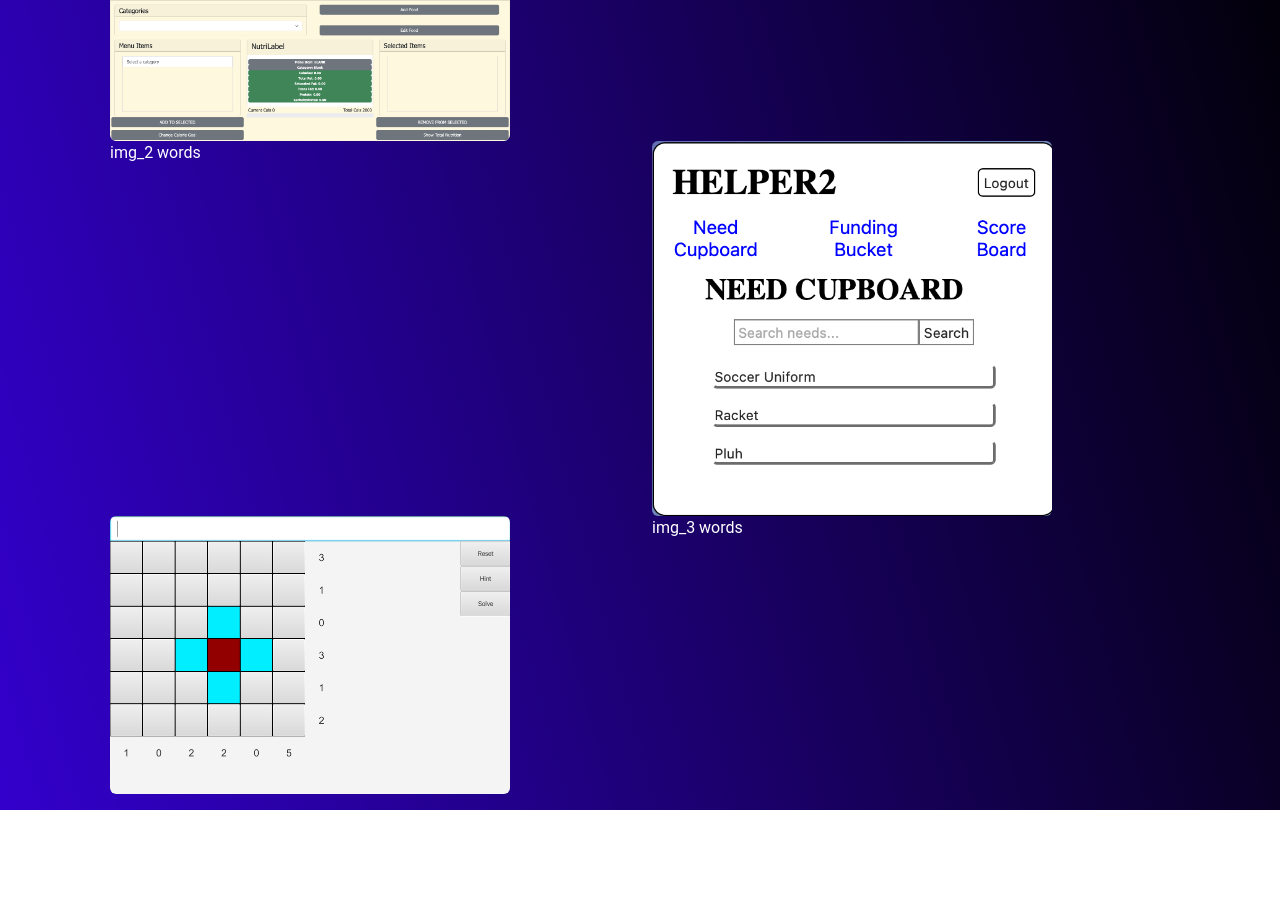
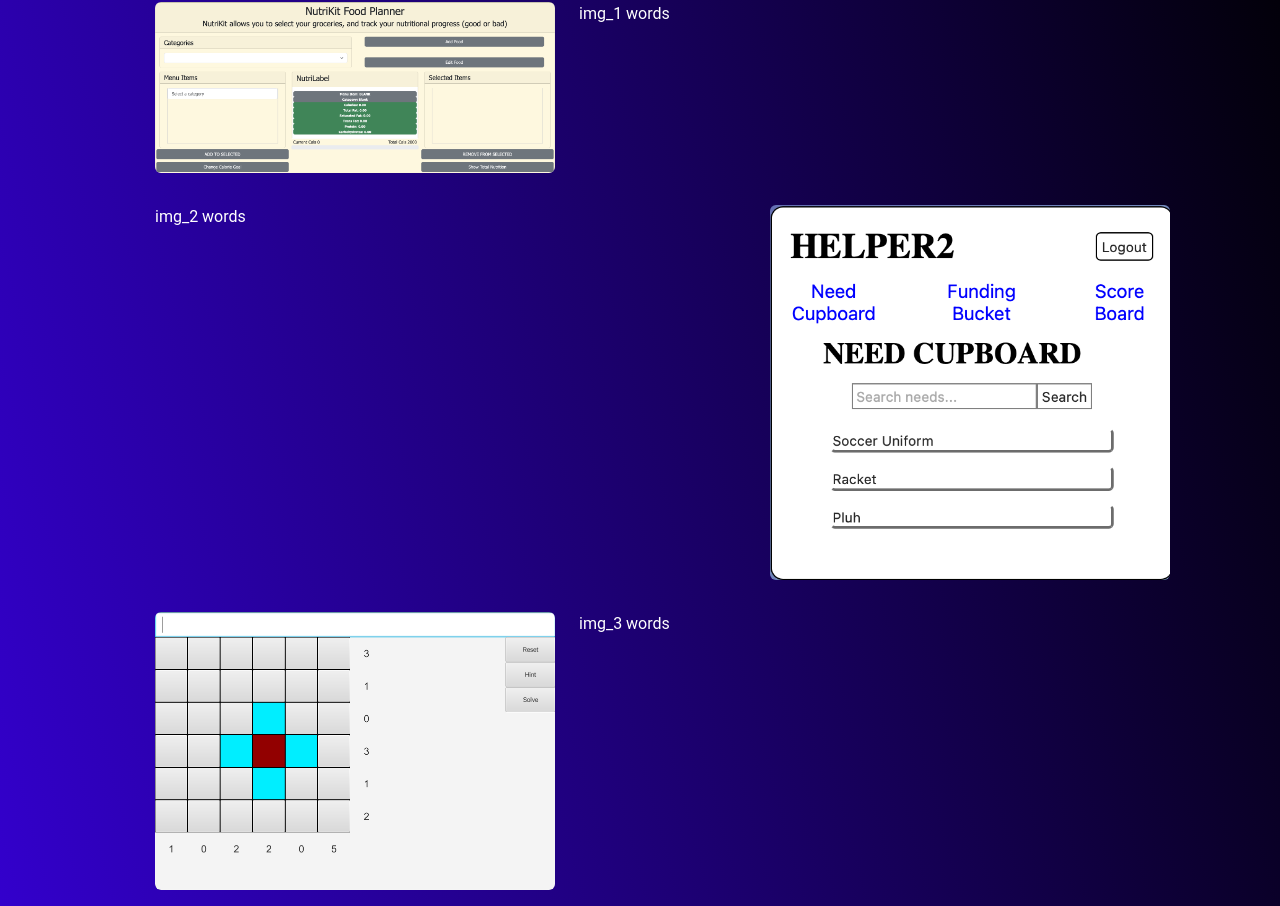
Before and after one commit to wlh3903/Online-Portfolio, a React (Vite) app in the folder online-personal-portfolio/: page / in a window 1280 px wide. Shown: the part 291-1197 px from the top of the page. Before the commit the page ends 1101 px from the top, so only its background shows below. Built offline with nearby package versions, Linux system fonts and the light colour scheme.

Commit message:
images set their sides and words are set where they need to be

```diff
--- a/online-personal-portfolio/src/Components/Projects.css
+++ b/online-personal-portfolio/src/Components/Projects.css
@@ -2,3 +2,22 @@
     display: inline-block;
     vertical-align: middle;
 }
+
+.center {
+    display: flex;
+    align-items: center;
+    justify-items: center;
+}
+
+.shift{
+    margin-left: 45px;
+}
+
+.above-space{
+    margin-top: 2rem;
+}
+
+.image{
+    padding: 0rem;
+    md: 'auto';
+}
--- a/online-personal-portfolio/src/Components/Projects.jsx
+++ b/online-personal-portfolio/src/Components/Projects.jsx
@@ -13,25 +13,25 @@ class Projects extends React.Component{
 
     render(){
         return(
-            <Container>
-                <Row>
-                    <Col>
+            <Container className="shift">
+                <Row className="above-space">
+                    <Col md="auto" >
                         <Image src={NUTRIKITPNG} alt="NutriKit Screenshot" rounded width="400"/>
                     </Col>
                     <Col>
                         <p>img_1 words</p>
                     </Col>
                 </Row>
-                <Row>
+                <Row className="above-space">
                     <Col>
                         <p>img_2 words</p>
                     </Col>
-                    <Col>
+                    <Col md="auto">
                         <Image src={SPORTCONNECTPNG} alt="SportConnect Helper in Screenshot" rounded width="400" />
                     </Col>
                 </Row>
-                <Row>
-                    <Col>
+                <Row className="above-space">
+                    <Col md="auto">
                         <Image src={ARMADAPNG} alt="Armada screenshot" rounded width="400" />
                     </Col>
                     <Col>
--- a/online-personal-portfolio/src/Pages/Home.css
+++ b/online-personal-portfolio/src/Pages/Home.css
@@ -16,3 +16,9 @@ body {
     display: flex;
     justify-content: center;
 }
+
+.project{
+    display: flex;
+    align-items: center;
+    justify-items: center;
+}
--- a/online-personal-portfolio/src/Pages/Home.jsx
+++ b/online-personal-portfolio/src/Pages/Home.jsx
@@ -14,7 +14,7 @@ const Home = () => {
         </Row>
         <Card>
           <Card.Title><Header /></Card.Title>
-          <Card.Body className="shift-right">
+          <Card.Body className="project">
             <Projects />
           </Card.Body>
         </Card>
```
